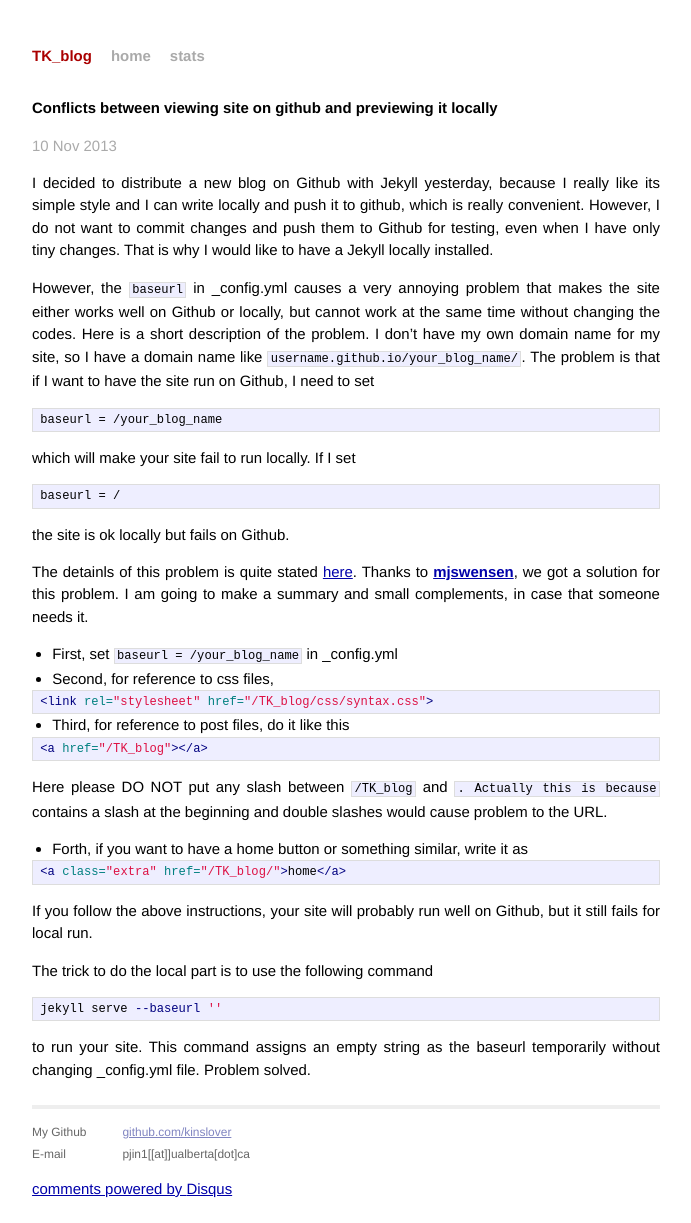
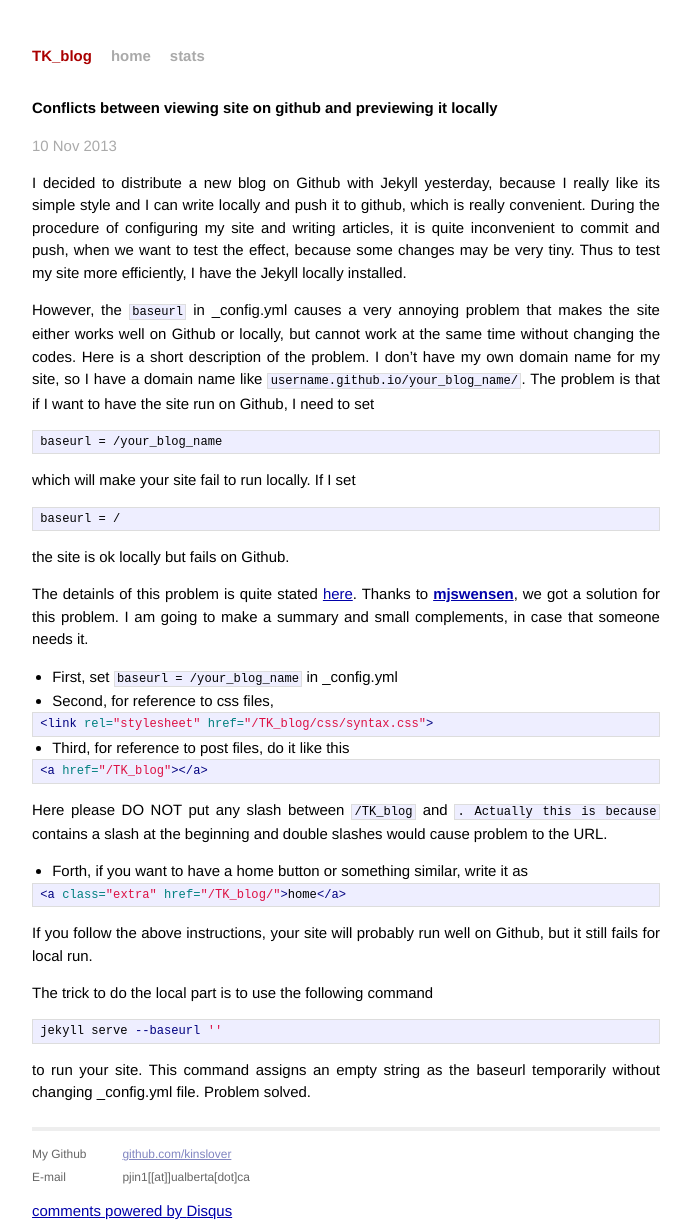
Before and after one commit to kinslover/TK_blog, a Jekyll site: the page built from _posts/2013-11-10-Conflicts-local-github.md, in a window 1280 px wide. Shown: the whole page, without its empty margins (294-985 px from the left). Built offline with Jekyll 4.4.1, drawn with Linux system fonts in a browser that asks for light colours; comment, search, counter and statistics services are not loaded; before the commit the page ends 1200 px from its top, so only the background shows below that.

Commit message:
The first article

```diff
--- a/_posts/2013-11-10-Conflicts-local-github.md
+++ b/_posts/2013-11-10-Conflicts-local-github.md
@@ -5,7 +5,7 @@ comments: true
 
 ---
 
-I decided to distribute a new blog on Github with Jekyll yesterday, because I really like its simple style and I can write locally and push it to github, which is really convenient. However, I do not want to commit changes and push them to Github for testing, even when I have only tiny changes. That is why I would like to have a Jekyll locally installed.
+I decided to distribute a new blog on Github with Jekyll yesterday, because I really like its simple style and I can write locally and push it to github, which is really convenient. During the procedure of configuring my site and writing articles, it is quite inconvenient to commit and push, when we want to test the effect, because some changes may be very tiny. Thus to test my site more efficiently, I have the Jekyll locally installed.
 
 However, the `baseurl` in _config.yml causes a very annoying problem that makes the site either works well on Github or locally, but cannot work at the same time without changing the codes. Here is a short description of the problem. I don't have my own domain name for my site, so I have a domain name like `username.github.io/your_blog_name/`. The problem is that if I want to have the site run on Github, I need to set
 
```
Also changed, not shown: 1 other file.
